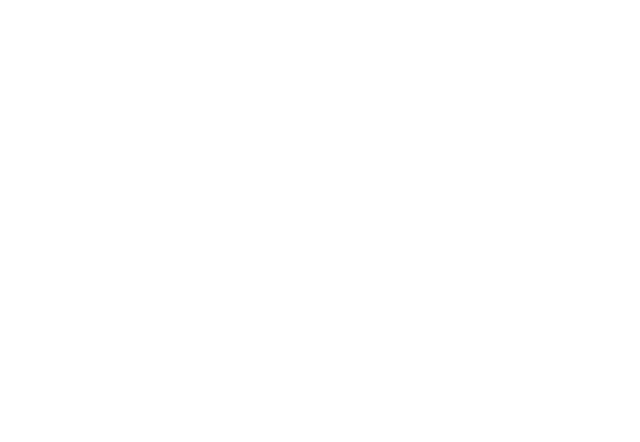
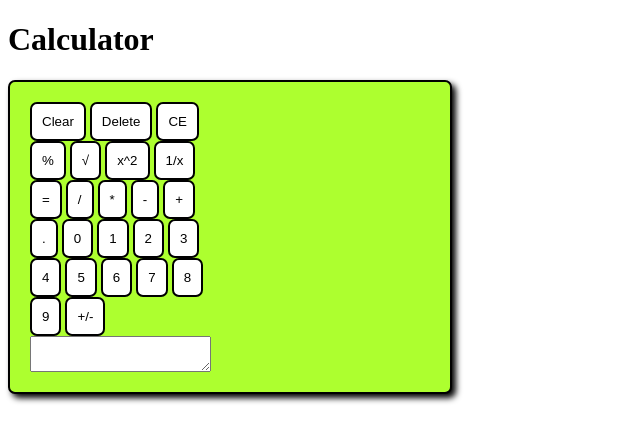
Before and after one commit to Pious726/CSET115_WeeklyASGN1, a plain HTML site: page index.html in a window 1280 px wide. Shown: the whole page, without its empty margins (0-640 px from the left). Drawn offline with Linux system fonts and the light colour scheme.

Commit message:
added basic formatting

```diff
--- /dev/null
+++ b/calc.css
@@ -0,0 +1,22 @@
+.calculator {
+    display: grid;
+    grid-template-columns: repeat(5, 1fr);
+    grid-gap: 8px;
+    padding: 20px;
+    background-color: greenyellow;
+    border: 2px solid black ;
+    border-radius: 7px;
+    box-shadow: 4px 4px 6px black;
+    width: 400px;
+    height: 270px;
+}
+
+
+
+button {
+    padding: 10px;
+    border: 2px solid black;
+    border-radius: 7px;
+    background-color:white;
+
+}
--- a/css/styles.css
+++ b/css/styles.css
@@ -4,3 +4,9 @@
     border: 0;
     box-sizing: border-box;
 }
+
+ .calculator {
+    display:grid;
+    padding: 20px;
+    background-color: aqua;
+ }
--- a/index.html
+++ b/index.html
@@ -3,9 +3,41 @@
 <head>
     <meta charset="UTF-8">
     <meta name="viewport" content="width=device-width, initial-scale=1.0">
+    <link rel="stylesheet" href="calc.css">
     <title>CSET115 - Calculator</title>
 </head>
 <body>
+    <h1>Calculator</h1>
+    <div class ="calculator">
+        <div id = "buttons">
+          <button onclick = "ClearButton()">Clear</button>
+          <button onclick = "DeleteButton()">Delete</button>
+          <button onclick = "ClearEntryButton()">CE</button>
+          <button onclick = "PercentButton()">%</button>
+          <button onclick = "SquareRootButton()">√</button>
+          <button onclick = "SquaredButton()">x^2</button>
+          <button onclick = "InverseButton()">1/x</button>
+          <button onclick = "EqualButton()">=</button>
+          <button onclick= "DivideButton()">/</button>
+          <button onclick = "MultiplyButton()">*</button>
+          <button onclick = "SubtractButton()">-</button>
+          <button onclick = "AddButton()">+</button>
+          <button onclick = "DecimalButton()">.</button>
+          <button onclick= "ZeroButton()">0</button>
+          <button onclick = "OneButton()">1</button>
+          <button onclick = "TwoButton()">2</button>
+          <button onclick = "ThreeButton()">3</button>
+          <button onclick = "FourButton()">4</button>
+          <button onclick= "FiveButton()">5</button>
+          <button onclick = "SixButton()">6</button>
+          <button onclick = "SevenButton()">7</button>
+          <button onclick = "EightButton()">8</button>
+          <button onclick= "NineButton()">9</button>
+          <button onclick = "NegateButton()">+/-</button>
+          <textarea id = "display"></textarea>
+        </div>
+    </div>
 
 </body>
+<script src="script.js"></script>
 </html>
```
